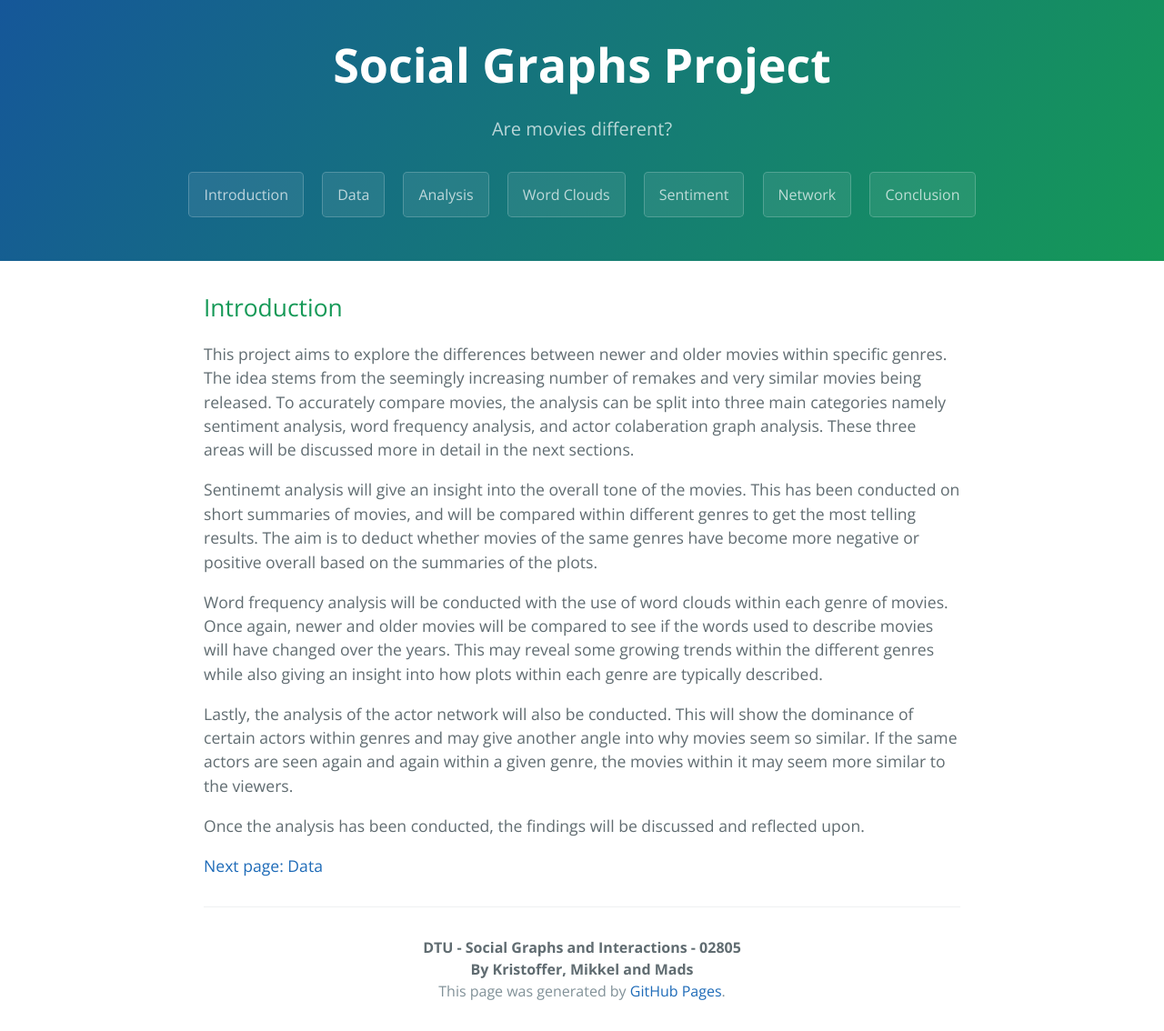
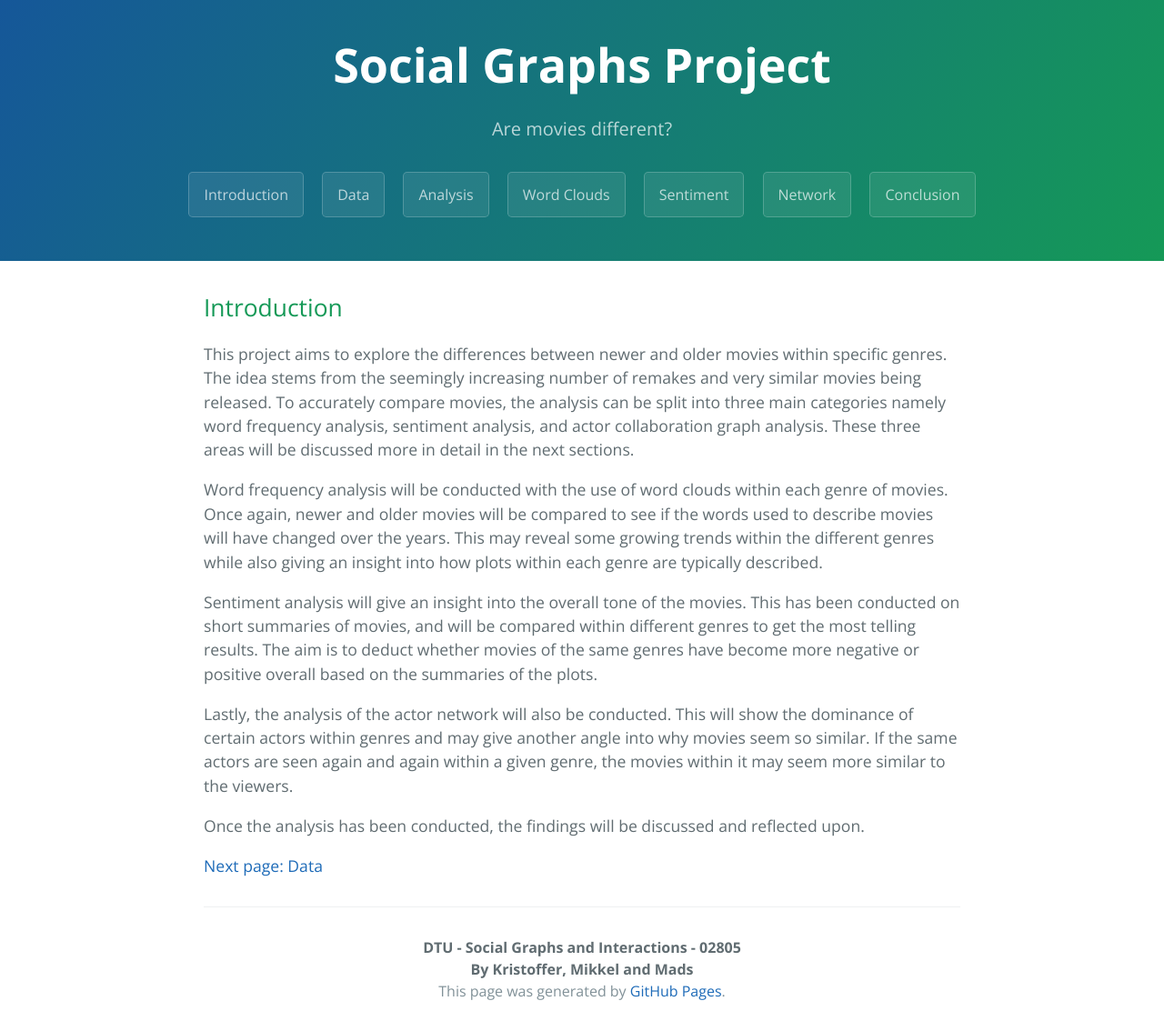
Before and after one commit to MBJohansen/Social-Graphs-Project, a Jekyll site: the page built from docs/index.md, in a window 1280 px wide. Shown: the whole page at 91% size. Built offline with Jekyll 4.4.1, drawn with Linux system fonts in a browser that asks for light colours; our own code applies the rules of GitHub Pages for plain Markdown files.

Commit message:
Website: Update

```diff
--- a/docs/index.md
+++ b/docs/index.md
@@ -1,11 +1,11 @@
 
 ## Introduction
 
-This project aims to explore the differences between newer and older movies within specific genres. The idea stems from the seemingly increasing number of remakes and very similar movies being released. To accurately compare movies, the analysis can be split into three main categories namely sentiment analysis, word frequency analysis, and actor colaberation graph analysis. These three areas will be discussed more in detail in the next sections.
-
-Sentinemt analysis will give an insight into the overall tone of the movies. This has been conducted on short summaries of movies, and will be compared within different genres to get the most telling results. The aim is to deduct whether movies of the same genres have become more negative or positive overall based on the summaries of the plots.
+This project aims to explore the differences between newer and older movies within specific genres. The idea stems from the seemingly increasing number of remakes and very similar movies being released. To accurately compare movies, the analysis can be split into three main categories namely word frequency analysis, sentiment analysis, and actor collaboration graph analysis. These three areas will be discussed more in detail in the next sections.
 
 Word frequency analysis will be conducted with the use of word clouds within each genre of movies. Once again, newer and older movies will be compared to see if the words used to describe movies will have changed over the years. This may reveal some growing trends within the different genres while also giving an insight into how plots within each genre are typically described.
+
+Sentiment analysis will give an insight into the overall tone of the movies. This has been conducted on short summaries of movies, and will be compared within different genres to get the most telling results. The aim is to deduct whether movies of the same genres have become more negative or positive overall based on the summaries of the plots.
 
 Lastly, the analysis of the actor network will also be conducted. This will show the dominance of certain actors within genres and may give another angle into why movies seem so similar. If the same actors are seen again and again within a given genre, the movies within it may seem more similar to the viewers.
 
```
Also changed, not shown: docs/data.md (+1 -1 lines), docs/wordclouds.md (+1 -1 lines).
